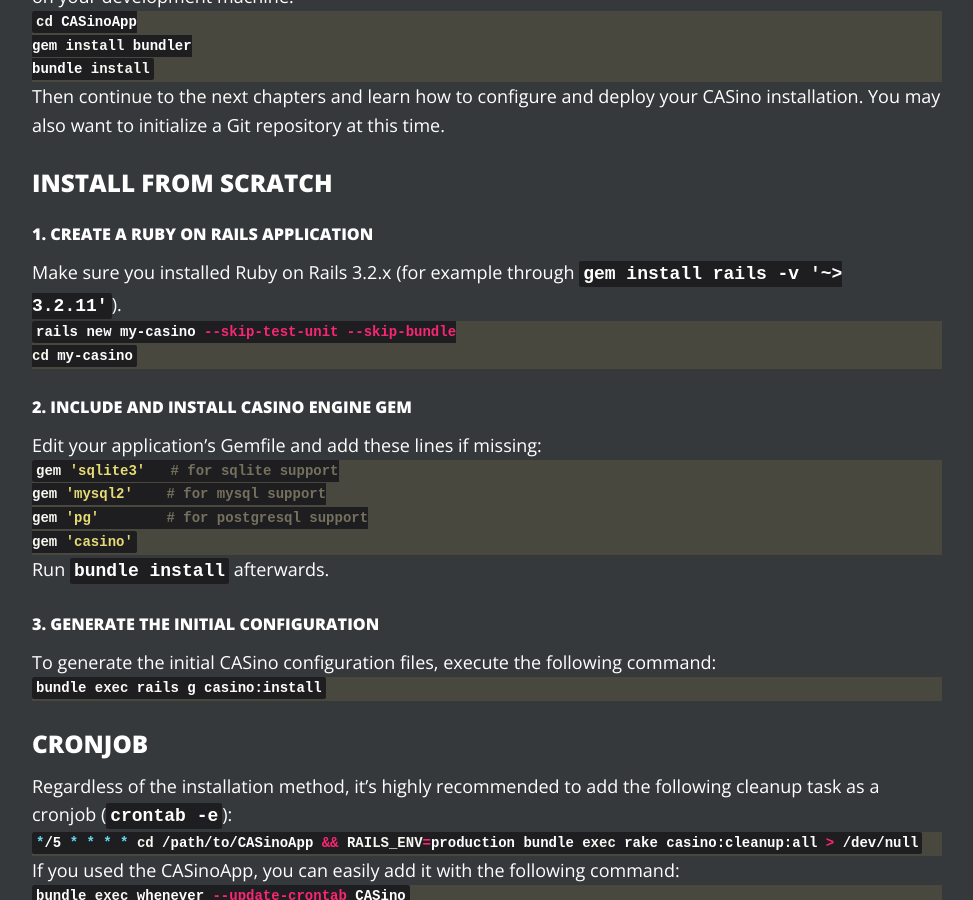
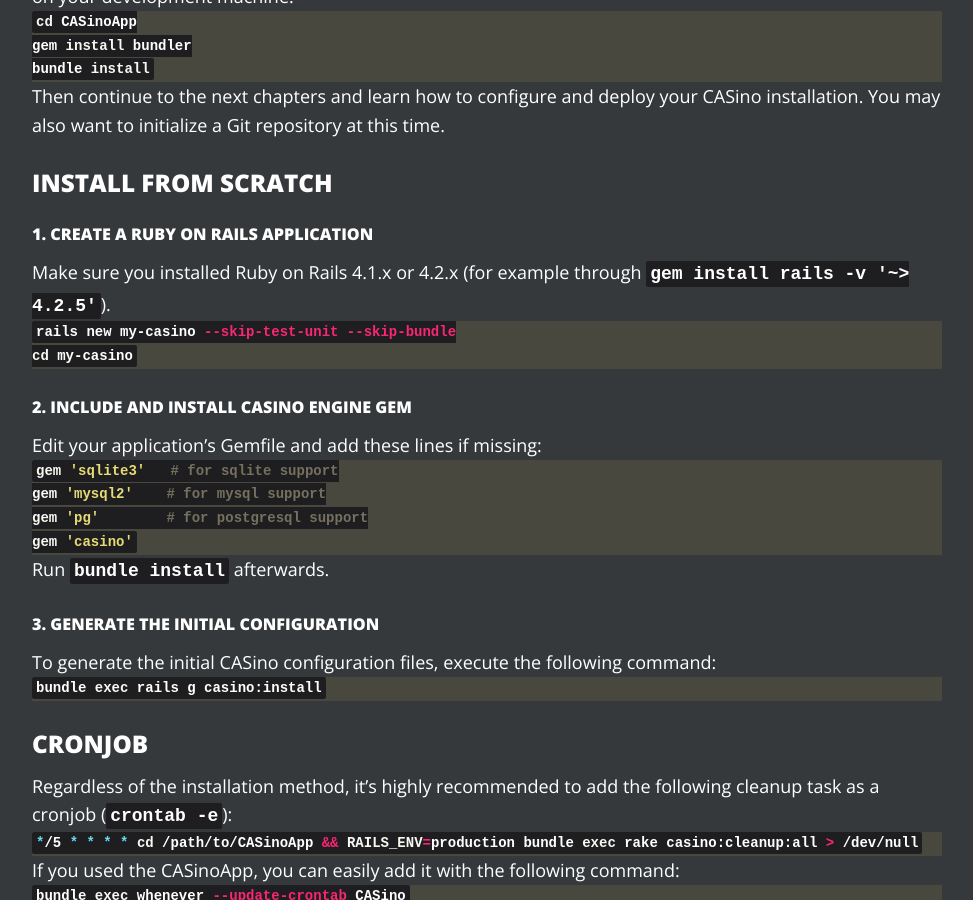
Before and after one commit to rbCAS/rbcas.github.com, a Jekyll site: the page built from docs/installation/index.md, in a window 1280 px wide and 900 px high, scrolled down 924 px. Shown: the whole window, without its empty margins (153-1126 px from the left). Built offline with Jekyll 4.4.1, drawn with Linux system fonts in a browser that asks for light colours.

Commit message:
Update required Rails version
The Rails version is still listed as 3.2 as the required version even though the gem now supports 4.1 and 4.2.

```diff
--- a/docs/installation/index.md
+++ b/docs/installation/index.md
@@ -47,7 +47,7 @@
 
 ### 1. Create a Ruby on Rails application
 
-Make sure you installed Ruby on Rails 3.2.x (for example through `gem install rails -v '~> 3.2.11'`).
+Make sure you installed Ruby on Rails 4.1.x or 4.2.x (for example through `gem install rails -v '~> 4.2.5'`).
 
 {% highlight bash %}
 rails new my-casino --skip-test-unit --skip-bundle
```
